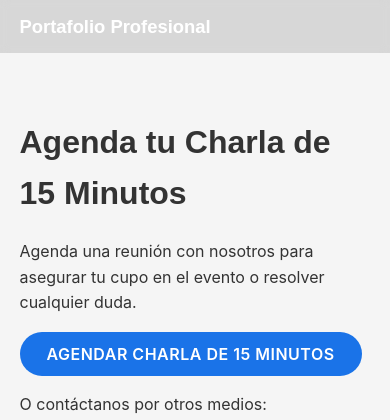
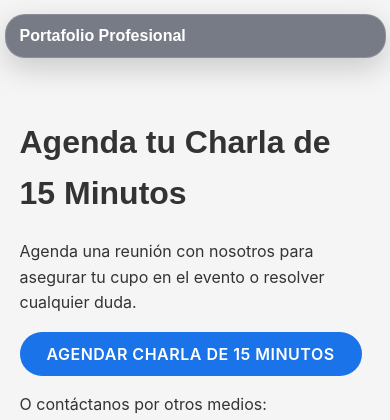
Before and after one commit to GeraMartinez94/analyticsdevs_project, a Django app: a page that uses eventos/templates/eventos/inscripcion.html in a window 390 px wide. Shown: the top 420 px of the page. Run offline with Django 5.2, Linux system fonts and the light colour scheme; tables that the repository leaves empty hold one stand-in row (values such as "Sample post").

Commit message:
Actualizacion de portfolio design

```diff
--- a/core/static/css/style.css
+++ b/core/static/css/style.css
@@ -139,27 +139,60 @@ h2 {
     top: 0;
     left: 0;
     width: 100%;
-    background-color: rgba(0, 0, 0, 0.12);
-    backdrop-filter: blur(5px);
     z-index: 1000;
+    padding: 18px 0;
 }
 .site-header .container {
     display: flex;
     align-items: center;
-    padding: 18px 15px;
+    justify-content: space-between;
+    padding: 14px 20px;
+    background: rgba(15, 23, 42, 0.55);
+    border: 1px solid rgba(255, 255, 255, 0.16);
+    border-radius: 999px;
+    box-shadow: 0 10px 30px rgba(0, 0, 0, 0.18);
+    backdrop-filter: blur(10px);
+}
+.site-branding {
+    display: flex;
+    align-items: center;
+    gap: 12px;
+}
+.site-brand-mark {
+    display: inline-flex;
+    align-items: center;
+    justify-content: center;
+    width: 38px;
+    height: 38px;
+    border-radius: 50%;
+    background: linear-gradient(135deg, var(--accent-color), var(--primary-color));
+    color: var(--light-text);
+    font-size: 1rem;
+    box-shadow: 0 4px 12px rgba(0, 0, 0, 0.2);
 }
 .site-title {
     font-family: 'Poppins', sans-serif;
-    font-size: 1.6rem;
+    font-size: 1.2rem;
     color: var(--light-text);
     margin: 0;
     font-weight: 700;
+    line-height: 1.1;
+}
+.site-tagline {
+    margin: 2px 0 0;
+    font-size: 0.82rem;
+    color: rgba(255, 255, 255, 0.8);
+    letter-spacing: 0.04em;
+    text-transform: uppercase;
 }
 
 /* mobile adjustments */
 @media (max-width: 768px) {
-    .site-header .container { padding: 12px 12px; }
-    .site-title { font-size: 1.15rem; }
+    .site-header { padding: 14px 0; }
+    .site-header .container { padding: 12px 14px; border-radius: 20px; }
+    .site-title { font-size: 1rem; }
+    .site-tagline { font-size: 0.7rem; }
+    .site-brand-mark { width: 32px; height: 32px; font-size: 0.9rem; }
 }
 
 
```
Also changed, not shown: core/templates/home.html (+5 -2 lines).
